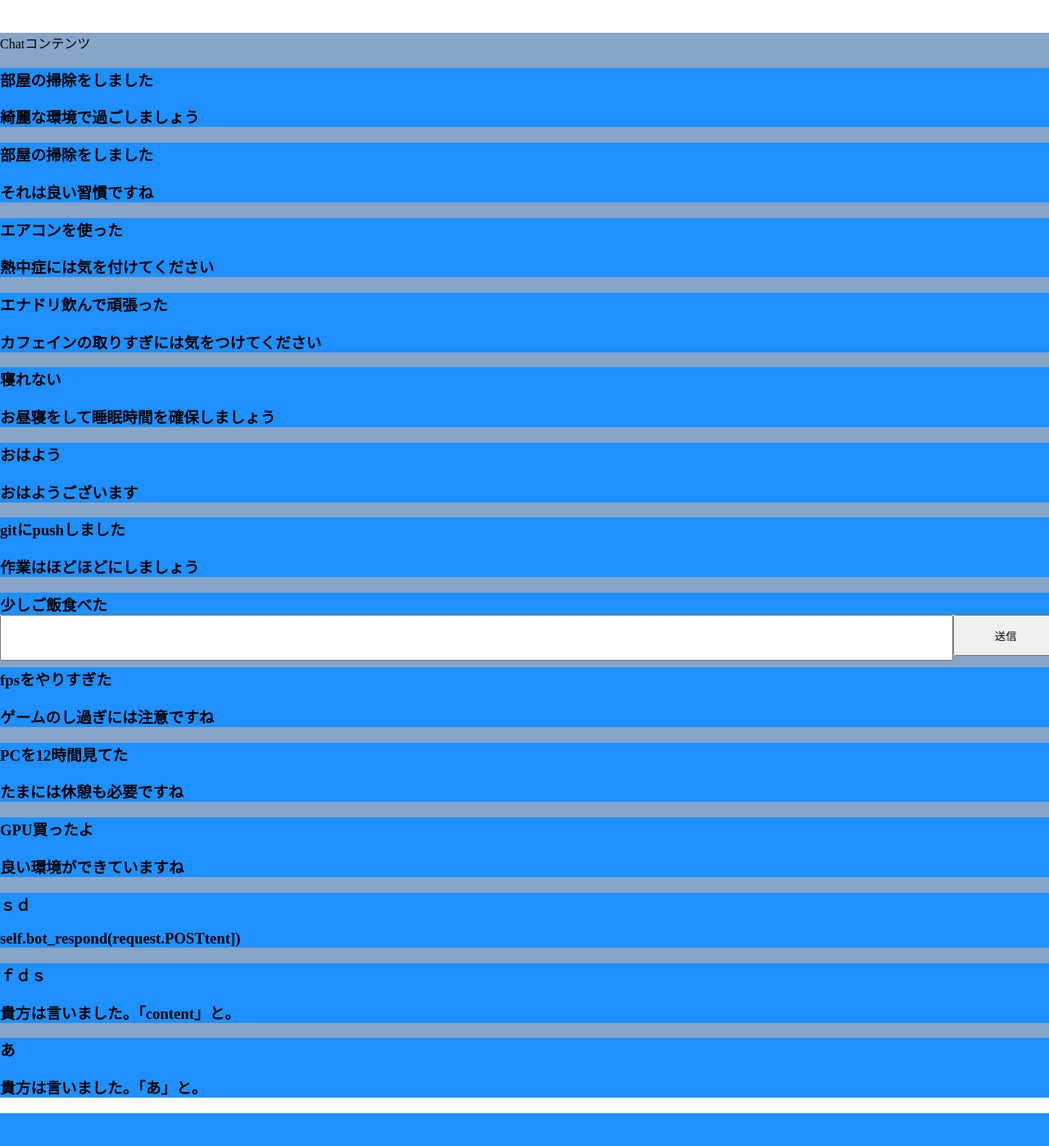
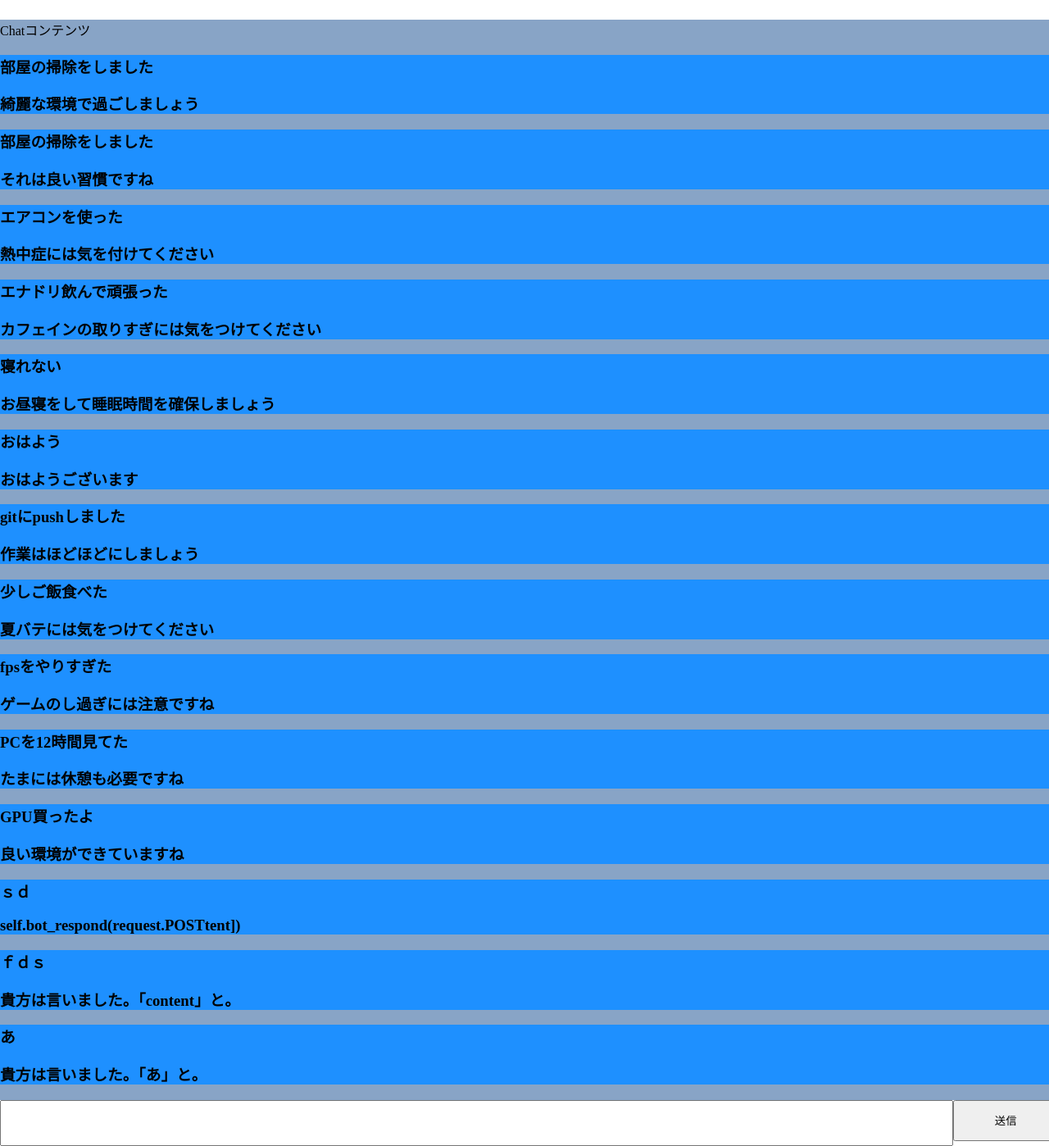
Before and after one commit to kake01/django_test, a Django app: template chat/templates/chat/index.html in a window 1280 px wide. Shown: the whole page at 82% size. Before the commit the page ends 1358 px from the top, so only its background shows below. Run offline with Django 3.2, Linux system fonts and the light colour scheme; the template is opened without the code that fills it: values that come from a table or form of the project are taken from there, others are empty; data comes from the database, SQL or seed files in the repository; both versions use the stored data as it was after the commit.

Commit message:
chatアプリの修正完了

```diff
--- a/base/static/base/css/index.css
+++ b/base/static/base/css/index.css
@@ -1,7 +1,9 @@
 body {
     margin: unset;
 }
-
+p {
+    margin: unset;
+}
 @media screen and (min-width: 1000px) {
     img {
         width: 65px;
--- a/chat/static/chat/css/index.css
+++ b/chat/static/chat/css/index.css
@@ -1,5 +1,9 @@
 main {
     background: #88a4c6;
+    /*---下部固定部分の領域空ける---*/
+    position: relative;
+    padding-bottom: 50px;
+    box-sizing: border-box;
 }
 .Log {
     background: dodgerblue;
@@ -12,7 +16,8 @@ main {
     width: 100%;
     height: 50px;
     background: white;
-    position: fixed;
+    /*---下部に固定---*/
+    position: absolute;
     bottom: 0;
 }
 form,input {
@@ -30,9 +35,3 @@ button {
 label {
     display: none
 }
-/* form {
-    height: 100%;
-}
-.Form {
-    height: 100%;
-} */
--- a/chat/templates/chat/index.html
+++ b/chat/templates/chat/index.html
@@ -3,9 +3,8 @@
 {% block cssJs %}
 　<link rel="stylesheet" type="text/css" href="{% static 'chat/css/index.css' %}">
 {% endblock %}
+{% block title %}Chat{% endblock %}
 
-
-{% block title %}Chat{% endblock %}
 {% block content %}
 <main>
   <p>Chatコンテンツ</p>
--- a/chatBot2/urls.py
+++ b/chatBot2/urls.py
@@ -3,5 +3,5 @@ from django.urls import path,include
 
 urlpatterns = [
     path('admin/', admin.site.urls),
-    path('', include('chat.urls')),
+    path('chat', include('chat.urls')),
 ]
```
Also changed, not shown: chat/views.py (+3 -5 lines), chat/urls.py (line endings or trailing spaces), db.sqlite3.
